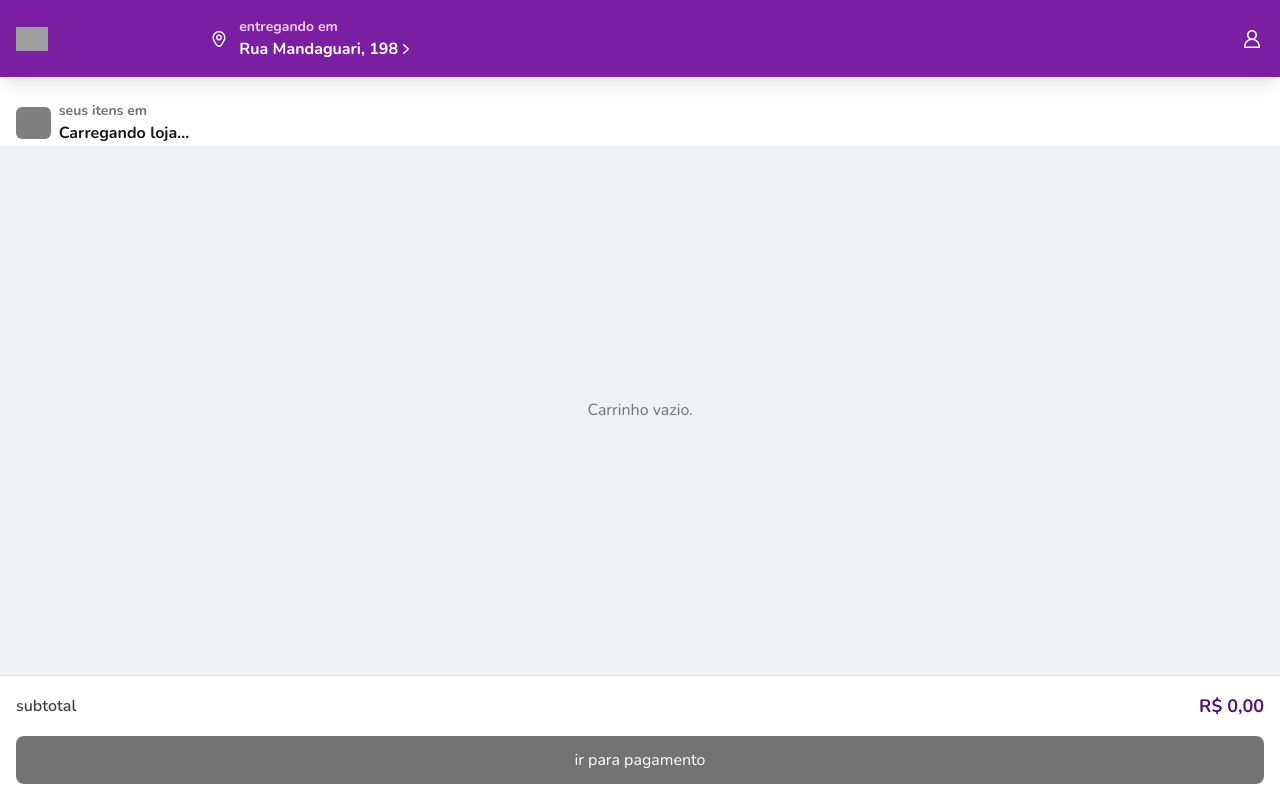
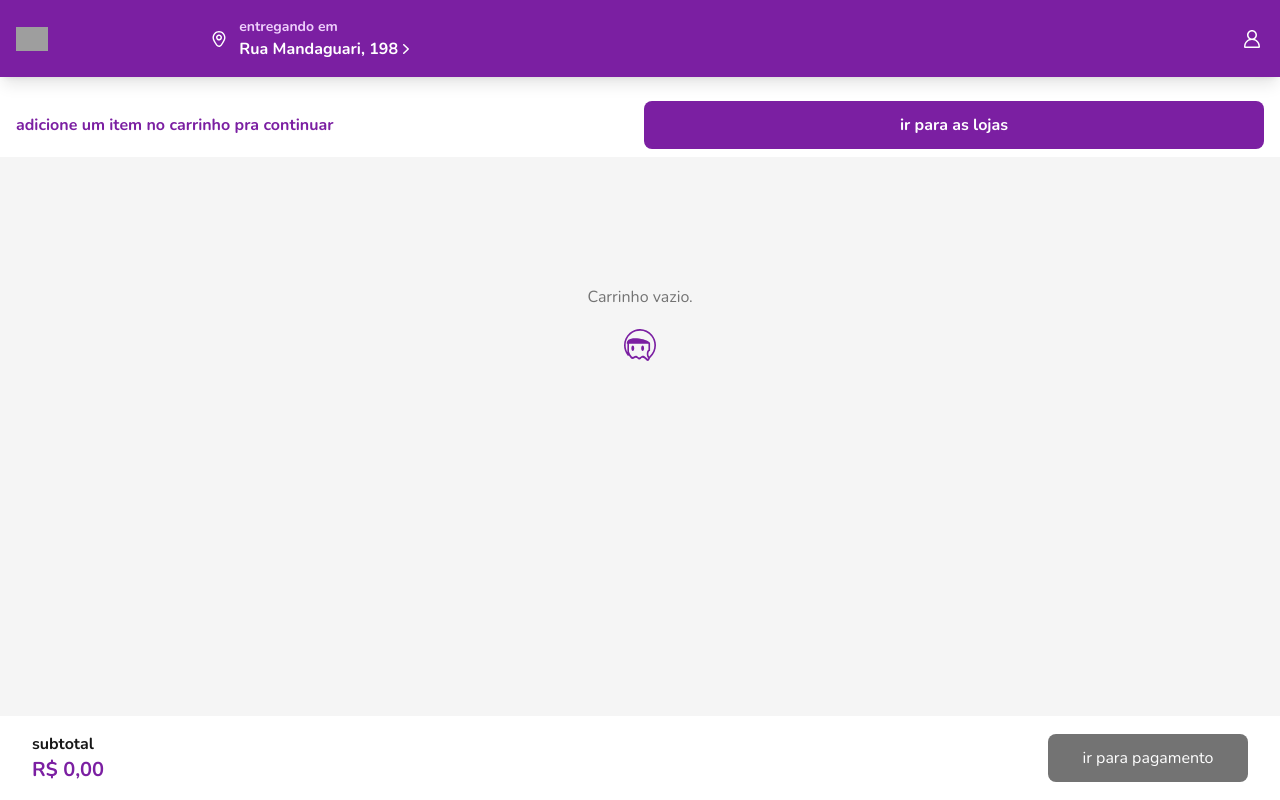
Before and after one commit to JoaumVictor/aiqfome-challenge, a Next.js app: page /cart in a window 1280 px wide. Before the commit this address had no page. Built offline with nearby package versions, Linux system fonts and the light colour scheme; grey boxes are pictures that could not be loaded.

Commit message:
feat: adicionar contêiner em componentes de layout e otimizar exibição de itens no carrinho

```diff
--- a/src/app/cart/page.tsx
+++ b/src/app/cart/page.tsx
@@ -9,9 +9,12 @@ import Button from "@/components/ui/Button";
 import CartItemCard from "@/components/cart/CartItemCard";
 import Image from "next/image";
 import Link from "next/link";
+import Container from "@/components/layout/Container";
+import Icon from "@/components/ui/Icon";
 import { useRouter } from "next/navigation";
 
 export default function CartPage() {
+  const router = useRouter();
   const {
     cartItems,
     cartTotal,
@@ -19,22 +22,15 @@ export default function CartPage() {
     updateCartItem,
     isCartLoading,
   } = useCartContext();
-  const router = useRouter();
 
   const [store, setStore] = useState<Store>();
   const [loading, setLoading] = useState(true);
 
   useEffect(() => {
-    if (!isCartLoading && cartItems.length === 0) {
-      router.push("/");
-    }
-
     const fetchStore = async () => {
-      if (!cartItems.length) return;
       try {
-        const response = await getStoreById(cartItems[0].storeId);
-
-        setStore(response);
+        const response = await getStoreById(cartItems[0]?.storeId);
+        if (response) setStore(response);
       } catch (err) {
         console.error("Erro ao carregar loja:", err);
       } finally {
@@ -43,19 +39,22 @@ export default function CartPage() {
     };
 
     fetchStore();
-  }, [cartItems, isCartLoading]);
+  }, [cartItems]);
 
   const handleFinish = () => {
     console.log("finaliza compra...");
   };
 
   return (
-    <div className="min-h-screen flex flex-col">
+    <div className="min-h-screen flex flex-col justify-between bg-neutral-100 w-full">
+      <section className="flex-col flex justify-start items-center w-full">
         <Header />
 
+        <Container>
+          {isCartLoading || loading || cartItems.length > 0 ? (
             <Link
-        href={`/stores/${store?.id}`}
-        className="bg-white pt-6 px-4 font-bold flex items-center justify-center gap-2"
+              href={isCartLoading || loading ? "" : `/stores/${store?.id}`}
+              className="bg-white pt-6 pb-1 px-4 font-bold flex items-center justify-center gap-2"
             >
               {store ? (
                 <Image
@@ -78,13 +77,26 @@ export default function CartPage() {
                 </span>
               </div>
             </Link>
+          ) : (
+            <span className="bg-white pt-6 pb-2 px-4 font-bold flex items-center justify-center gap-2 text-purple-500">
+              <p className="w-1/2">
+                adicione um item no carrinho pra continuar
+              </p>
+              <Button onClick={() => router.push("/")} className="w-1/2">
+                ir para as lojas
+              </Button>
+            </span>
+          )}
 
-      {!cartItems.length ? (
-        <div className="flex-1 flex items-center justify-center text-neutral-500">
-          Carrinho vazio.
+          {(!cartItems.length || isCartLoading) && (
+            <div className="flex-1 my-32 flex flex-col gap-5 items-center justify-center text-neutral-500">
+              {isCartLoading ? "Carregando . . ." : "Carrinho vazio."}
+              <Icon name="delivery" />
             </div>
-      ) : (
-        <main className="flex-1">
+          )}
+
+          {cartItems.length > 0 && !isCartLoading && (
+            <main>
               {cartItems.map((item) => (
                 <CartItemCard
                   storeId={store?.id || ""}
@@ -98,18 +110,20 @@ export default function CartPage() {
               ))}
             </main>
           )}
-
-      <footer className="p-4 border-t bg-white">
-        <div className="flex justify-between items-center mb-4">
-          <span className="font-semibold text-neutral-700">subtotal</span>
-          <span className="text-lg font-bold text-purple-700">
+        </Container>
+      </section>
+      <footer className="bg-white w-full min-h-[80px]">
+        <Container className="flex justify-between items-center py-[16px] px-[32px]">
+          <div className="flex flex-col justify-center items-start w=1/3">
+            <p className="font-bold text-neutral-900">subtotal</p>
+            <p className="text-xl font-extrabold text-purple-500 w-full">
               R$ {cartTotal.toFixed(2).replace(".", ",")}
-          </span>
+            </p>
           </div>
 
           <Button
             disabled={!cartItems.length}
-          className={`${
+            className={`!w-[200px] bg-purple-500 ${
               !cartItems.length &&
               "bg-neutral-500 hover:bg-neutral-600 cursor-auto"
             }`}
@@ -117,6 +131,7 @@ export default function CartPage() {
           >
             ir para pagamento
           </Button>
+        </Container>
       </footer>
     </div>
   );
--- a/src/app/page.tsx
+++ b/src/app/page.tsx
@@ -12,7 +12,8 @@ export default function HomePage() {
   const { loading, filteredStores, error } = useStores();
 
   return (
-    <section className="flex-col flex justify-start items-center w-full bg-white">
+    <div className="min-h-screen flex flex-col justify-between bg-neutral-100 w-full">
+      <section className="flex-col flex justify-start items-center w-full">
         <Header location="/" />
         <Banner src="/assets/banners/hero-banner.png" alt="hero banner" />
         <Container className="p-[16px]">
@@ -81,7 +82,8 @@ export default function HomePage() {
             </section>
           </main>
         </Container>
+      </section>
       <Footer />
-    </section>
+    </div>
   );
 }
--- a/src/app/stores/[storeId]/item/[itemId]/page.tsx
+++ b/src/app/stores/[storeId]/item/[itemId]/page.tsx
@@ -274,7 +274,11 @@ export default function ProductDetailPage() {
   };
 
   if (loading || !product || !store) {
-    return <StoreDetailsHeaderSkeleton />;
+    return (
+      <Container>
+        <StoreDetailsHeaderSkeleton />
+      </Container>
+    );
   }
 
   return (
@@ -459,7 +463,6 @@ export default function ProductDetailPage() {
           </main>
         </Container>
       </section>
-
       <Footer />
     </div>
   );
--- a/src/components/cart/CartItemCard.tsx
+++ b/src/components/cart/CartItemCard.tsx
@@ -53,6 +53,7 @@ export default function CartItemCard({
               width={item.quantity > 1 ? 24 : 20}
               height={item.quantity > 1 ? 24 : 20}
               name={item.quantity > 1 ? "minus-2" : "trash"}
+              className="cursor-pointer"
             />
           </button>
           <span className="w-6 text-center text-sm font-bold">
@@ -62,7 +63,12 @@ export default function CartItemCard({
             className="w-8 h-8  rounded flex items-center justify-center text-purple-500"
             onClick={() => onUpdateQuantity(item.id, item.quantity + 1)}
           >
-            <Icon width={24} height={24} name="plus" />
+            <Icon
+              width={24}
+              height={24}
+              name="plus"
+              className="cursor-pointer"
+            />
           </button>
         </div>
       </div>
--- a/src/components/layout/Footer.tsx
+++ b/src/components/layout/Footer.tsx
@@ -2,6 +2,7 @@ import { useCart } from "@/hooks/useCart";
 import React from "react";
 import Button from "../ui/Button";
 import { useRouter } from "next/navigation";
+import Container from "./Container";
 
 const Footer: React.FC = () => {
   const { cartItemCount } = useCart();
@@ -9,6 +10,7 @@ const Footer: React.FC = () => {
 
   return (
     <footer className="w-full px-[24px] py-[24px] text-center bg-neutral-100 text-purple-700 space-y-[16px]">
+      <Container>
         <p className="text-sm font-bold">feito com 💜 em maringá-PR</p>
         {cartItemCount > 0 ? (
           <Button onClick={() => router.push("/cart")}>ver ticket</Button>
@@ -20,6 +22,7 @@ const Footer: React.FC = () => {
             <p className="text-[16px] font-bold">CNPJ: 09.186.786/0001-58</p>
           </div>
         )}
+      </Container>
     </footer>
   );
 };
--- a/src/components/layout/Header.tsx
+++ b/src/components/layout/Header.tsx
@@ -3,6 +3,7 @@ import Icon from "../ui/Icon";
 import Input from "../ui/Input";
 import { useStores } from "@/hooks/useStores";
 import Link from "next/link";
+import Container from "./Container";
 
 interface HeaderProps {
   location?: string;
@@ -13,12 +14,18 @@ const Header: React.FC<HeaderProps> = ({ location }: HeaderProps) => {
 
   return (
     <header className="flex items-center justify-between w-full p-[16px] text-white bg-purple-500 shadow-lg z-50 max-h-[128px] flex-col gap-[16px]">
+      <Container>
         <div className="flex items-center justify-between w-full">
           <Link href="/">
             <Icon name="aiqfome" className="text-white" />
           </Link>
           <div className="flex items-center  justify-center w-[70%] gap-2">
-          <Icon name="location" height={24} width={24} className="text-white" />
+            <Icon
+              name="location"
+              height={24}
+              width={24}
+              className="text-white"
+            />
             <div className="flex items-start justify-center w-full flex-col">
               <p className="text-purple-200 font-bold text-[14px]">
                 entregando em
@@ -45,6 +52,7 @@ const Header: React.FC<HeaderProps> = ({ location }: HeaderProps) => {
             />
           </div>
         )}
+      </Container>
     </header>
   );
 };
--- a/src/components/skeletons/StoreDetailsHeaderSkeleton.tsx
+++ b/src/components/skeletons/StoreDetailsHeaderSkeleton.tsx
@@ -4,7 +4,7 @@ import React from "react";
 
 const StoreDetailsHeaderSkeleton: React.FC = () => {
   return (
-    <div className="flex flex-col items-start justify-start w-full py-6 px-4 gap-2 !bg-white shadow-sm rounded-b-lg animate-pulse">
+    <div className="flex flex-col items-start justify-start w-full py-6 px-4 gap-2 !bg-white animate-pulse">
       <div className="flex items-center justify-between w-full mb-4">
         <div className="w-20 h-20 bg-gray-200 rounded-lg flex-shrink-0"></div>
         <div className="flex items-center space-x-4">
```
Lines whose indentation alone changed are shown as unchanged.
